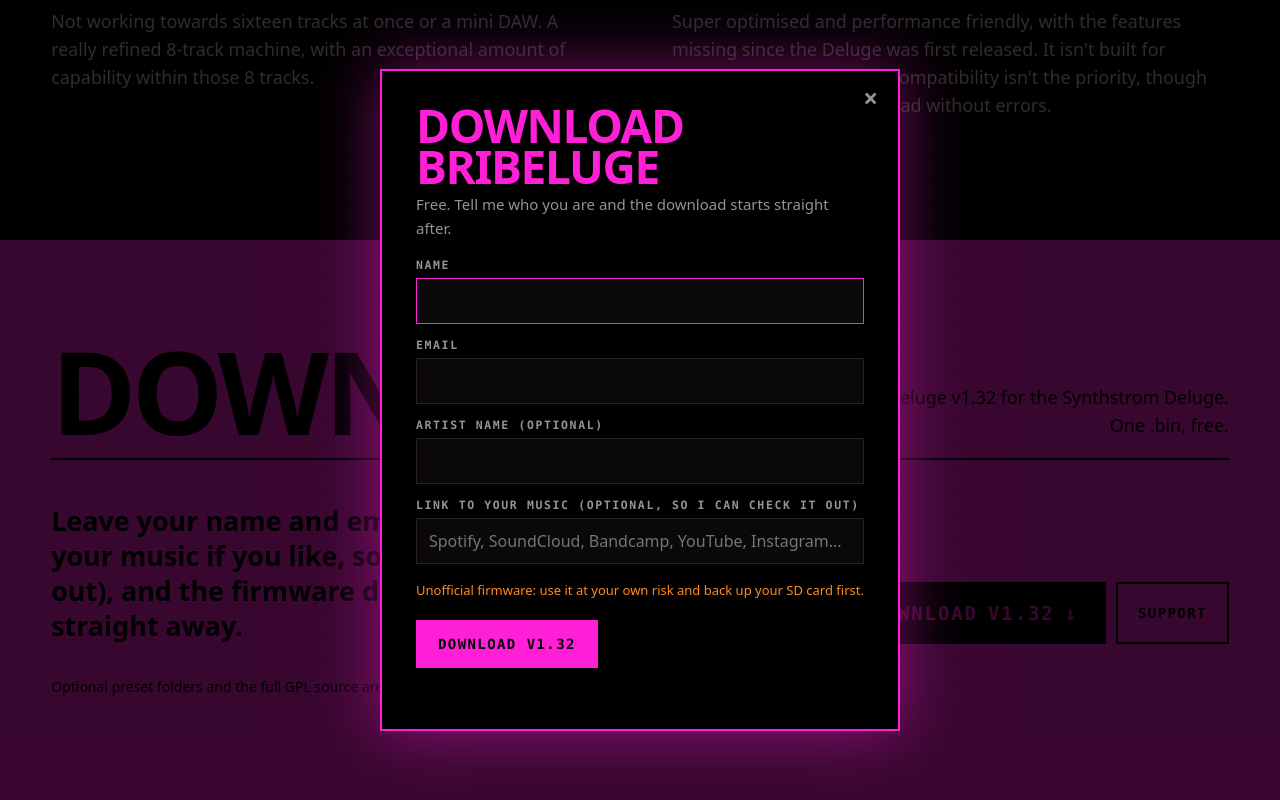
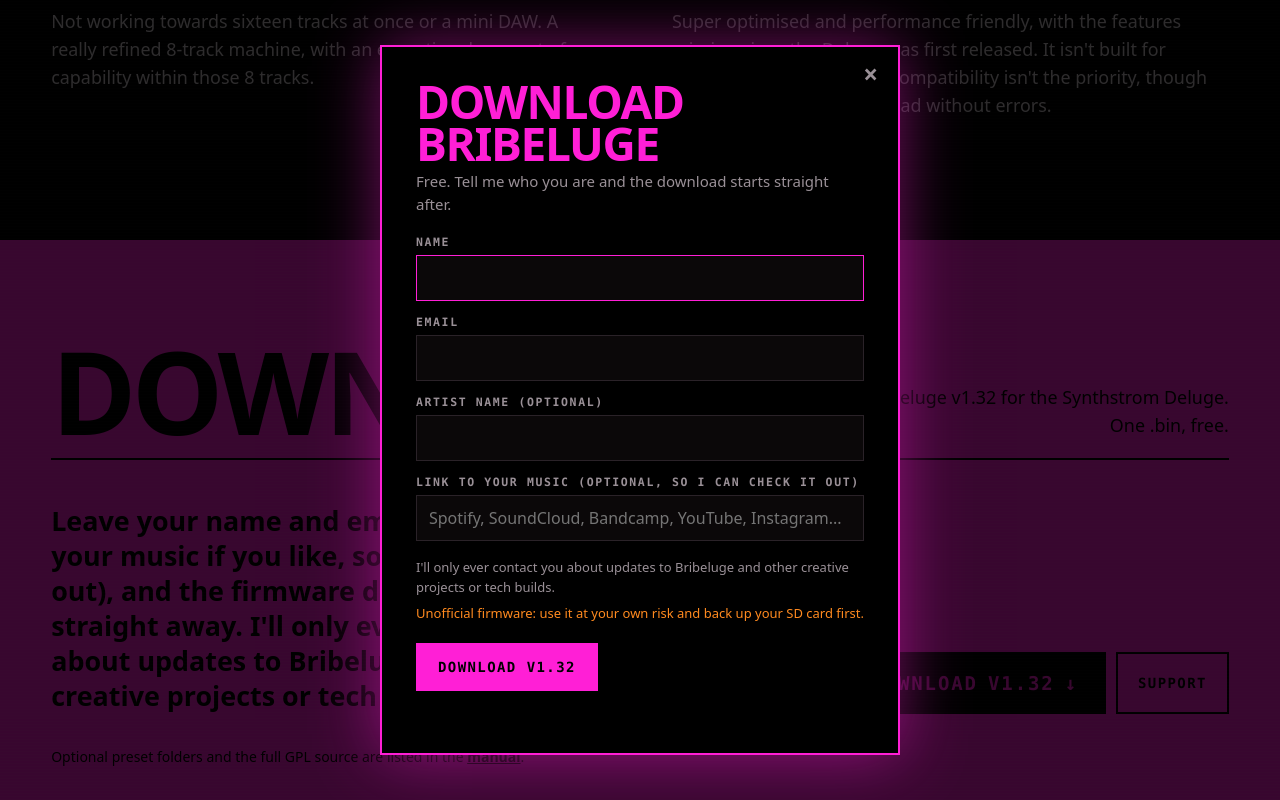
Before and after one commit to thisisbribery/bribery-site, a plain HTML site: page bribeluge/index.html in a window 1280 px wide. Both pictures are taken after a click on the link "Download the latest Bribeluge firmware". Shown: the part 3369-4169 px from the top of the page. Drawn offline with Linux system fonts and the light colour scheme.

Commit message:
Download: say how emails will be used
Co-Authored-By: Claude Opus 5.5 <noreply@anthropic.com>

```diff
--- a/assets/site.css
+++ b/assets/site.css
@@ -108,7 +108,8 @@ html[data-mode="new"] .bx-classic-only,html:not([data-mode]) .bx-classic-only{di
 .bx-close:hover{color:var(--bx-pink)}
 .bx-status{margin-top:14px;font:600 13.5px var(--bx-mono);min-height:1em}
 .bx-status.bx-ok{color:var(--bx-teal)} .bx-status.bx-bad{color:#ff8787}
-.bx-dl-note{margin:16px 0 0!important;font-size:13px!important;color:var(--bx-orange)!important}
+.bx-dl-promise{margin:16px 0 0!important;font-size:13px!important}
+.bx-dl-note{margin:6px 0 0!important;font-size:13px!important;color:var(--bx-orange)!important}
 .bx-status a{color:var(--bx-pink)}
 .bx-btn:disabled{opacity:.6;cursor:wait}
 .bx-hp{position:absolute;left:-9999px;width:1px;height:1px;opacity:0}
--- a/assets/site.js
+++ b/assets/site.js
@@ -193,6 +193,7 @@
       '<label for="bxDlArtist">Artist name (optional)</label><input id="bxDlArtist" name="artist_name" autocomplete="off">' +
       '<label for="bxDlMusic">Link to your music (optional, so I can check it out)</label><input id="bxDlMusic" name="music_link" type="url" inputmode="url" placeholder="Spotify, SoundCloud, Bandcamp, YouTube, Instagram...">' +
       '<input type="checkbox" name="botcheck" class="bx-hp" tabindex="-1" autocomplete="off">' +
+      '<p class="bx-dl-promise">I\'ll only ever contact you about updates to Bribeluge and other creative projects or tech builds.</p>' +
       '<p class="bx-dl-note">Unofficial firmware: use it at your own risk and back up your SD card first.</p>' +
       '<div class="bx-ctas"><button class="bx-btn bx-solid" type="submit">Download <span class="bx-dl-ver"></span></button></div>' +
       '<div class="bx-status" role="status"></div></form>');
--- a/bribeluge/index.html
+++ b/bribeluge/index.html
@@ -242,7 +242,7 @@
       </div>
     </a>
     <div class="bx-band-body">
-      <p>Leave your name and email (and a link to your music if you like, so I can check it out), and the firmware downloads straight away.</p>
+      <p>Leave your name and email (and a link to your music if you like, so I can check it out), and the firmware downloads straight away. I'll only ever contact you about updates to Bribeluge and other creative projects or tech builds.</p>
       <div class="bx-ctas">
         <a class="bx-btn bx-ink bx-solid bx-dl-big" href="#download" data-bx-download>Download <span data-bx-bin-version>v1.32</span> &#8595;</a>
         <a class="bx-btn bx-ink" data-bx-support href="#" target="_blank" rel="noopener">Support</a>
```
